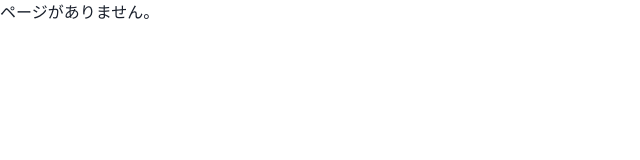
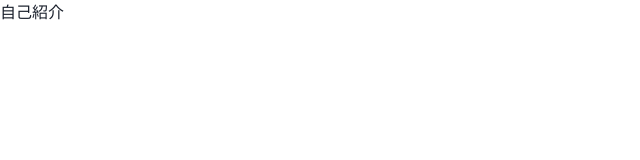
Before and after one commit to hoshico/microcms-next-jamstack-blog, a Next.js app: page /profile in a window 1280 px wide. Before the commit this address had no page. Shown: the top 160 px of the page, without its empty margins (0-640 px from the left). Built offline with nearby package versions, Linux system fonts and the light colour scheme.

Commit message:
Change [id].jsx

```diff
--- a/components/organisms/layout/Header.jsx
+++ b/components/organisms/layout/Header.jsx
@@ -17,7 +17,7 @@ export const Header = memo(() => {
         encode2
       </Heading>
       <Box mr={2}>
-        <Link href="" >
+        <Link href={`/profile`} >
           プロフィール
         </Link>
       </Box>
--- a/pages/blog/[id].jsx
+++ b/pages/blog/[id].jsx
@@ -1,8 +1,10 @@
 import { Wrap } from "@chakra-ui/react";
+import { HeaderLayout } from "../../components/templates/HeaderLayout";
 import { client } from "../../libs/client";
 
 export default function BlogId({ blog }) {
   return (
+    <HeaderLayout>
       <main>
         <h1>{blog.title}</h1>
         <p>{blog.publishedAt}</p>
@@ -13,6 +15,7 @@ export default function BlogId({ blog }) {
           }}
         />
       </main>
+    </HeaderLayout>
   );
 }
 
--- /dev/null
+++ b/pages/profile.jsx
@@ -0,0 +1,7 @@
+export default function Profile() {
+  return (
+    <main className="main">
+      <p>自己紹介</p>
+    </main>
+  );
+}
```
Lines whose indentation alone changed are shown as unchanged.
